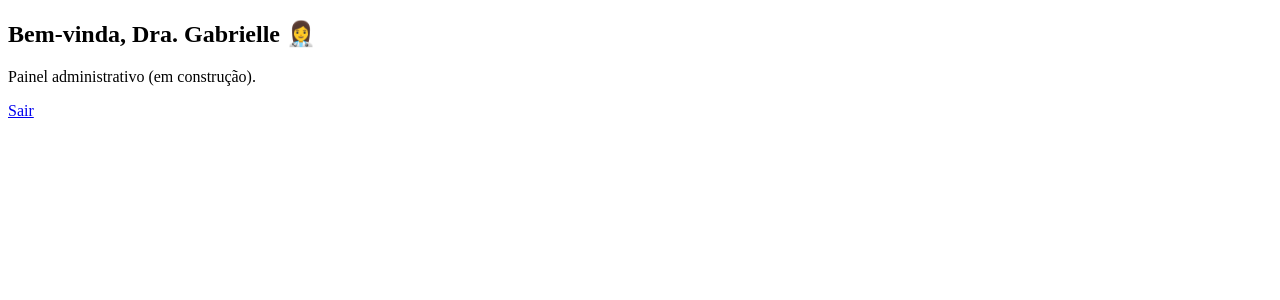
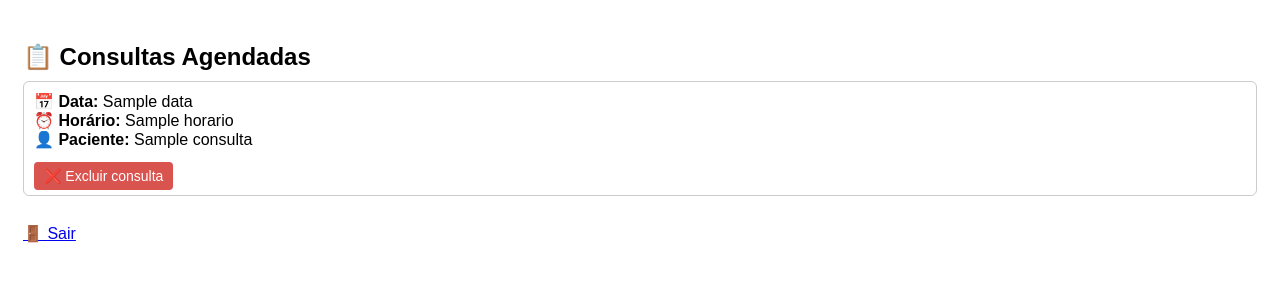
Before and after one commit to danielbrayner/agenda-dra-gabrielle, a Flask app: template templates/admin_panel.html in a window 1280 px wide. Shown: the top 300 px of the page. Run offline with Flask 2, Linux system fonts and the light colour scheme; the template is opened without the code that fills it: most values are stand-ins (such as "Sample title", 1, 10 or a date in 2020).

Commit message:
Painel admin: listar e excluir consultas

```diff
--- a/server.py
+++ b/server.py
@@ -90,6 +90,24 @@ def login_required(f):
             return redirect(url_for("admin_login"))
         return f(*args, **kwargs)
     return decorated_function
+
+
+def buscar_consultas_agendadas():
+    conn = sqlite3.connect("agenda.db")
+    conn.row_factory = sqlite3.Row
+    cursor = conn.cursor()
+
+    cursor.execute("""
+        SELECT id, data, horario, nome_paciente
+        FROM agenda
+        WHERE disponivel = 'nao'
+        ORDER BY data, horario
+    """)
+
+    consultas = cursor.fetchall()
+    conn.close()
+    return consultas
+
 
 
 
@@ -274,7 +292,9 @@ def admin_login():
 @app.route("/admin")
 @login_required
 def admin_panel():
-    return render_template("admin_panel.html")
+    consultas = buscar_consultas_agendadas()
+    return render_template("admin_panel.html", consultas=consultas)
+
 
 
 @app.route("/admin/logout")
@@ -283,6 +303,25 @@ def admin_logout():
     return redirect(url_for("admin_login"))
 
 
+@app.route("/admin/excluir/<int:consulta_id>")
+@login_required
+def excluir_consulta(consulta_id):
+    conn = sqlite3.connect("agenda.db")
+    cursor = conn.cursor()
+
+    cursor.execute("""
+        UPDATE agenda
+        SET disponivel = 'sim', nome_paciente = NULL
+        WHERE id = ?
+    """, (consulta_id,))
+
+    conn.commit()
+    conn.close()
+
+    return redirect(url_for("admin_panel"))
+
+
+
 
 if __name__ == "__main__":
     app.run(host='0.0.0.0', port=10000)
--- a/templates/admin_panel.html
+++ b/templates/admin_panel.html
@@ -3,12 +3,49 @@
 <head>
     <meta charset="UTF-8">
     <title>Painel - Dra. Gabrielle</title>
+    <meta name="viewport" content="width=device-width, initial-scale=1">
+    <style>
+        body { font-family: Arial; padding: 15px; }
+        h2 { margin-bottom: 10px; }
+        .consulta {
+            border: 1px solid #ccc;
+            padding: 10px;
+            border-radius: 6px;
+            margin-bottom: 10px;
+        }
+        .botao {
+            color: white;
+            background: #d9534f;
+            border: none;
+            padding: 6px 10px;
+            border-radius: 4px;
+            text-decoration: none;
+            font-size: 14px;
+        }
+    </style>
 </head>
 <body>
-    <h2>Bem-vinda, Dra. Gabrielle 👩‍⚕️</h2>
 
-    <p>Painel administrativo (em construção).</p>
+<h2>📋 Consultas Agendadas</h2>
 
-    <a href="/admin/logout">Sair</a>
+{% if consultas %}
+    {% for c in consultas %}
+        <div class="consulta">
+            <strong>📅 Data:</strong> {{ c["data"] }} <br>
+            <strong>⏰ Horário:</strong> {{ c["horario"] }} <br>
+            <strong>👤 Paciente:</strong> {{ c["nome_paciente"] }} <br><br>
+
+            <a class="botao" href="/admin/excluir/{{ c['id'] }}">
+                ❌ Excluir consulta
+            </a>
+        </div>
+    {% endfor %}
+{% else %}
+    <p>Nenhuma consulta agendada.</p>
+{% endif %}
+
+<br>
+<a href="/admin/logout">🚪 Sair</a>
+
 </body>
 </html>
```
